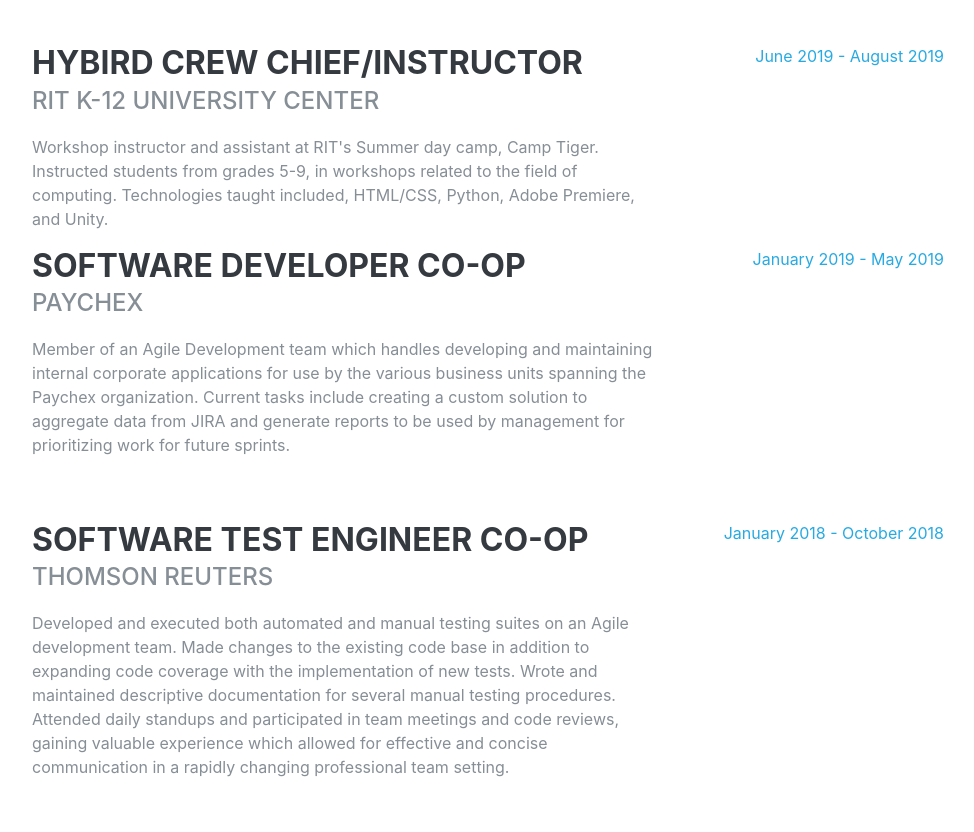
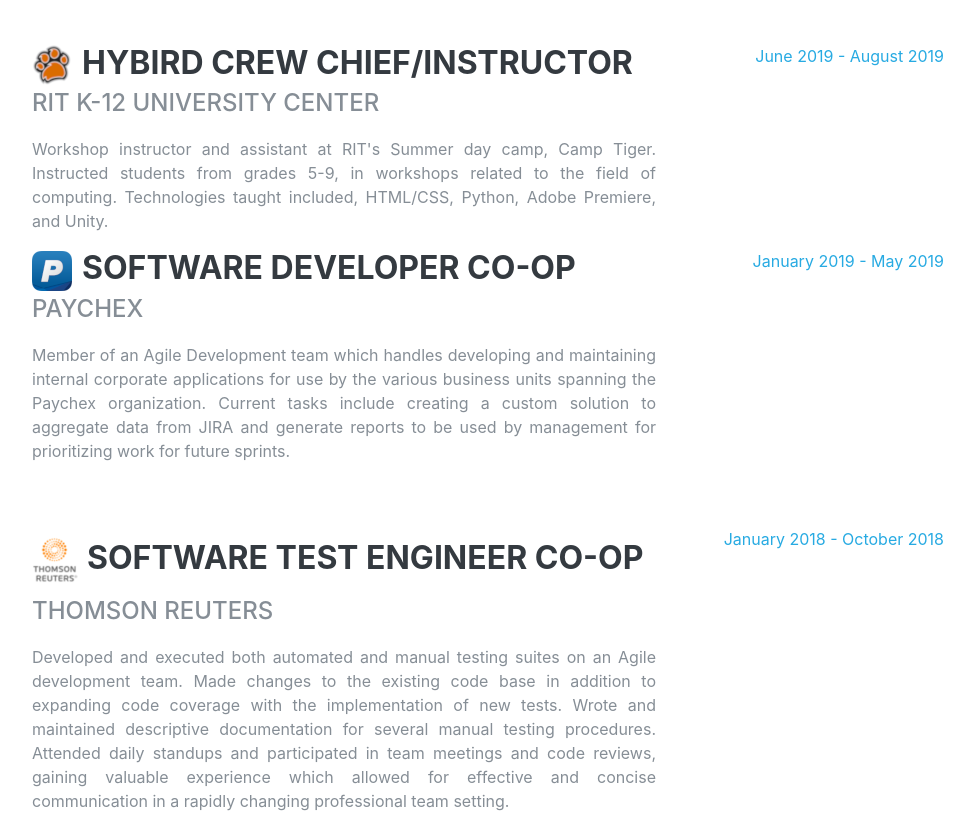
Before and after one commit to JakeBash/Personal-Resume-Site, a plain HTML site: page index.html in a window 1280 px wide. Shown: the part 920-1752 px from the top of the page, without its empty margins (288-1262 px from the left). Drawn offline with nearby package versions, Linux system fonts and the light colour scheme; a web font is replaced by a local one.

Commit message:
Added logos to co-ops

```diff
--- a/index.html
+++ b/index.html
@@ -92,9 +92,9 @@
 
         <div class="resume-item d-flex flex-column flex-md-row justify-content-between">
           <div class="resume-content">
-            <h3 class="mb-0">Hybird Crew Chief/Instructor</h3>
+            <h3 class="mb-0"><img style="margin-right: 10px" src="img/camptiger.png">Hybird Crew Chief/Instructor</h3>
             <div class="subheading mb-3">RIT K-12 University Center</div>
-            <p>Workshop instructor and assistant at RIT's Summer day camp, Camp Tiger. Instructed students from grades 5-9, in workshops related to the field of computing. Technologies taught included, HTML/CSS, Python, Adobe Premiere, and Unity.</p>
+            <p align="justify">Workshop instructor and assistant at RIT's Summer day camp, Camp Tiger. Instructed students from grades 5-9, in workshops related to the field of computing. Technologies taught included, HTML/CSS, Python, Adobe Premiere, and Unity.</p>
           </div>
           <div class="resume-date text-md-right">
             <span class="text-primary">June 2019 - August 2019</span>
@@ -103,9 +103,9 @@
 
         <div class="resume-item d-flex flex-column flex-md-row justify-content-between mb-5">
           <div class="resume-content">
-            <h3 class="mb-0">Software Developer Co-op</h3>
+            <h3 class="mb-0"><img style="margin-right: 10px" src="img/paychex.png">Software Developer Co-op</h3>
             <div class="subheading mb-3">Paychex</div>
-            <p>Member of an Agile Development team which handles developing and maintaining internal corporate applications for use by the various business units spanning the Paychex organization. Current tasks include creating a custom solution to aggregate data from JIRA and generate reports to be used by management for prioritizing work for future sprints.</p>
+            <p align="justify">Member of an Agile Development team which handles developing and maintaining internal corporate applications for use by the various business units spanning the Paychex organization. Current tasks include creating a custom solution to aggregate data from JIRA and generate reports to be used by management for prioritizing work for future sprints.</p>
           </div>
           <div class="resume-date text-md-right">
             <span class="text-primary">January 2019 - May 2019</span>
@@ -114,9 +114,9 @@
 
         <div class="resume-item d-flex flex-column flex-md-row justify-content-between mb-5">
           <div class="resume-content">
-            <h3 class="mb-0">Software Test Engineer Co-op</h3>
+            <h3 class="mb-0"><img style="margin-left: -10px" src="img/TR.png">Software Test Engineer Co-op</h3>
             <div class="subheading mb-3">Thomson Reuters</div>
-            <p>Developed and executed both automated and manual testing suites on an Agile development team. Made changes to the existing code base in addition to expanding code coverage with the implementation of new tests. Wrote and maintained descriptive documentation for several manual testing procedures. Attended daily standups and participated in team meetings and code reviews, gaining valuable experience which allowed for effective and concise communication in a rapidly changing professional team setting. </p>
+            <p align="justify">Developed and executed both automated and manual testing suites on an Agile development team. Made changes to the existing code base in addition to expanding code coverage with the implementation of new tests. Wrote and maintained descriptive documentation for several manual testing procedures. Attended daily standups and participated in team meetings and code reviews, gaining valuable experience which allowed for effective and concise communication in a rapidly changing professional team setting. </p>
           </div>
           <div class="resume-date text-md-right">
             <span class="text-primary">January 2018 - October 2018</span>
```
Also changed, not shown: img/TR.png (added), img/camptiger.png (added), img/paychex.png (added).
